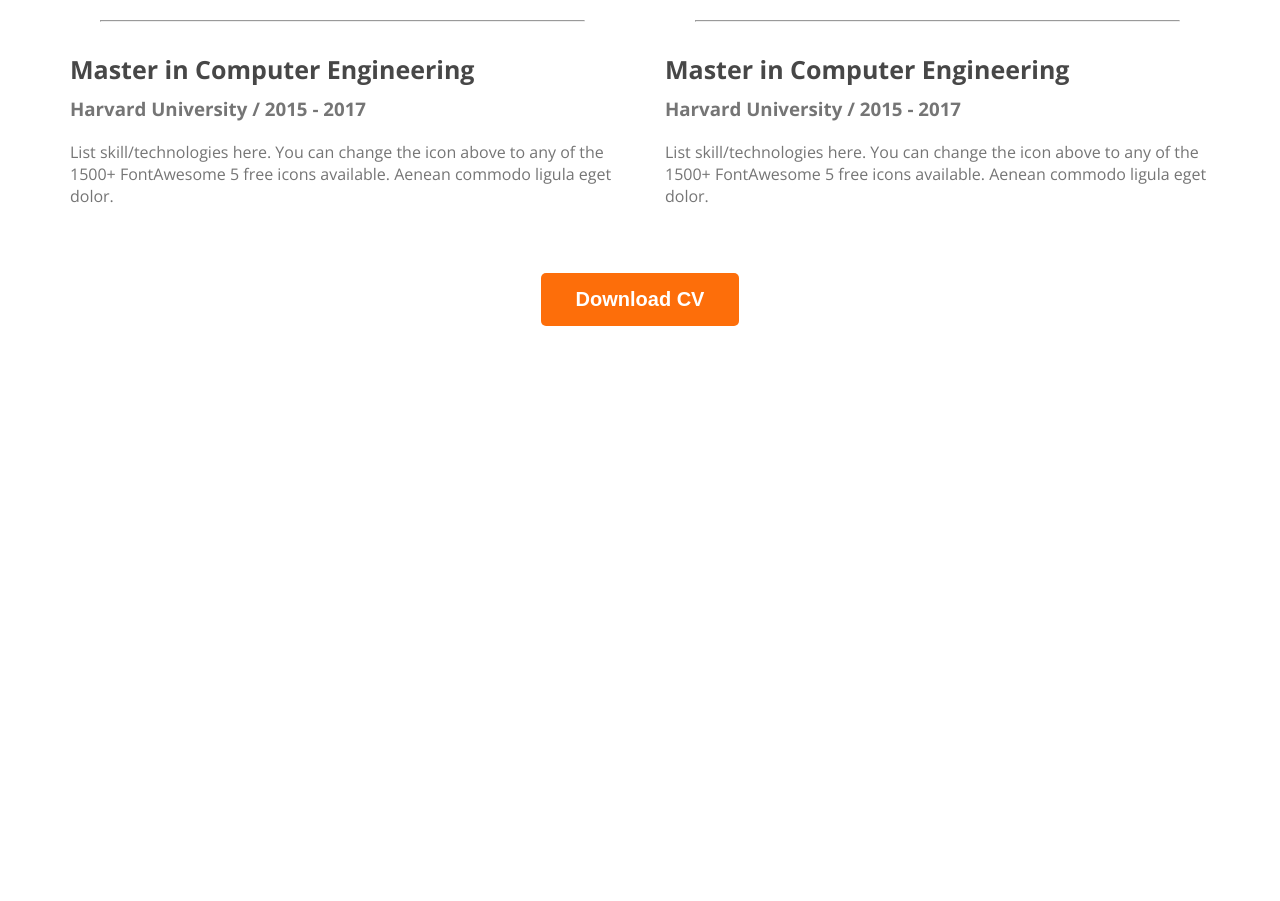
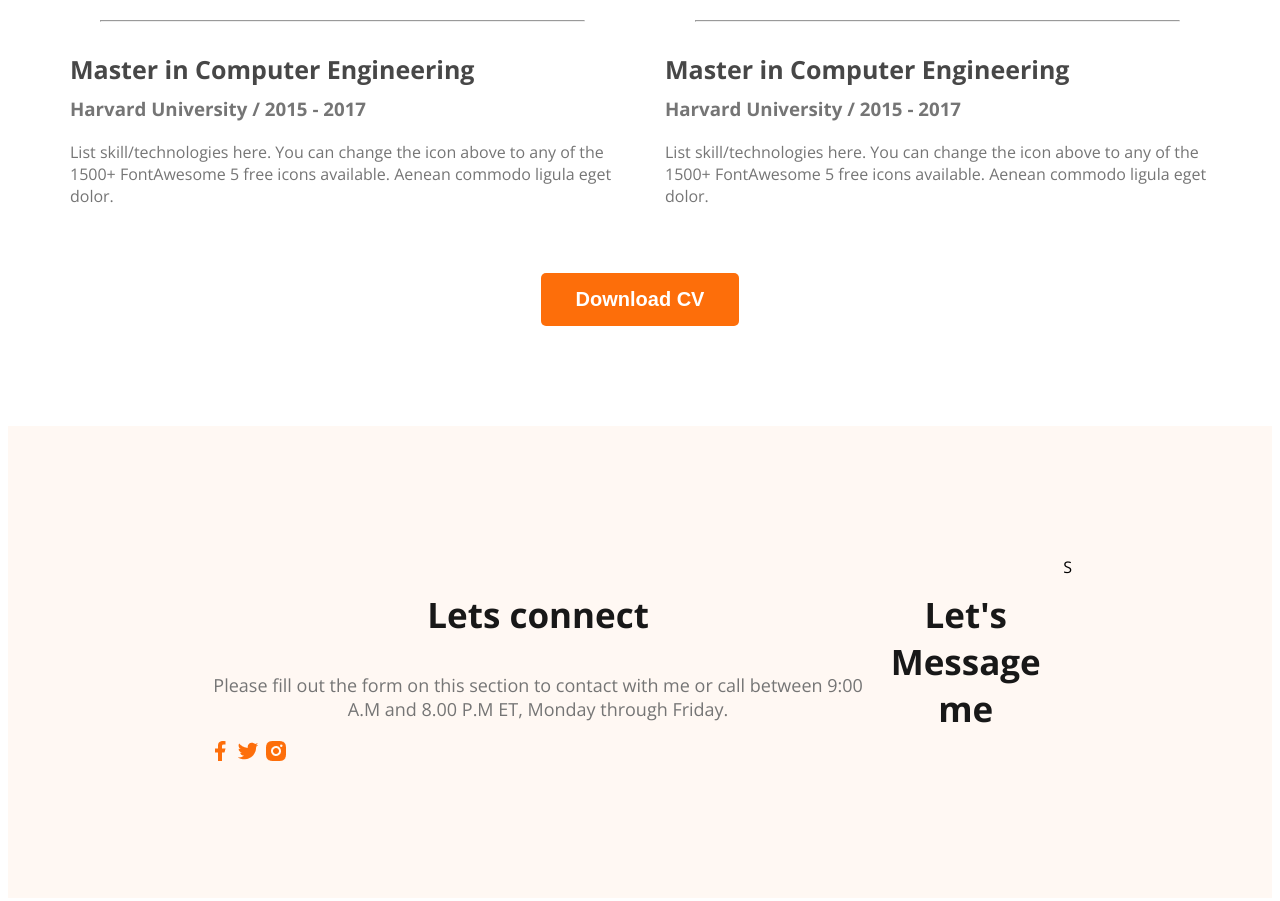
Before and after one commit to pather22996/web-developer-portfolio, a plain HTML site: page index.html in a window 1280 px wide. Shown: the part 2965-3866 px from the top of the page. Before the commit the page ends 3299 px from the top, so only its background shows below. Drawn offline with nearby package versions, Linux system fonts and the light colour scheme.

Commit message:
basic footer

```diff
--- a/index.html
+++ b/index.html
@@ -139,6 +139,19 @@
  </section>
     </main>
     <footer>
+      <div class="footer-colume">
+        <h3 class="section-title">Lets connect</h3>
+        <p class="section-description">Please fill out the form on this section to contact with me or call between 9:00 A.M and 8.00 P.M ET, Monday through Friday.</p>
+        <div class="social-links">
+          <a href=""><img src="images/icons/facebook.png" alt=""></a>
+          <a href=""><img src="images/icons/twitter.png" alt=""></a>
+
+          <a href=""><img src="images/icons/insta.png" alt=""></a>
+        </div>
+      </div>
+      <div class="footer-colume">
+       <h3 class="section-title">Let's Message me</h3>
+      </div>S
     </footer>
 </body>
 </html>
--- a/styles/portfolio.css
+++ b/styles/portfolio.css
@@ -169,3 +169,10 @@ color: #757575;
    text-align: center;
    margin-top: 50px;
 }
+/* footer style */
+footer{
+    display: flex;
+    background: #FFF8F3;
+    margin-top: 100px;
+    padding: 130px 200px;
+}
```
